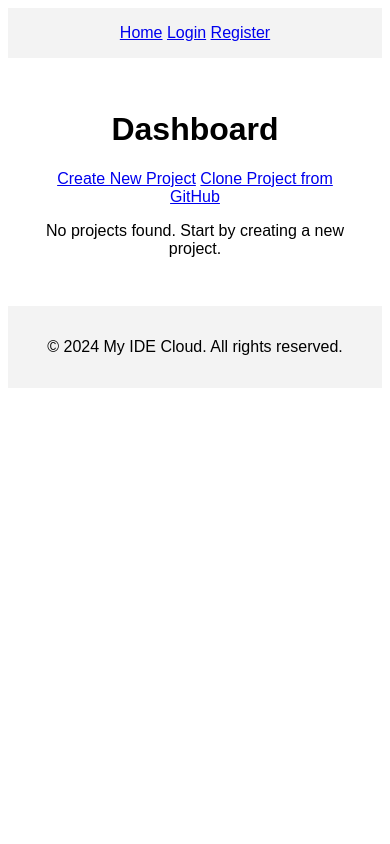
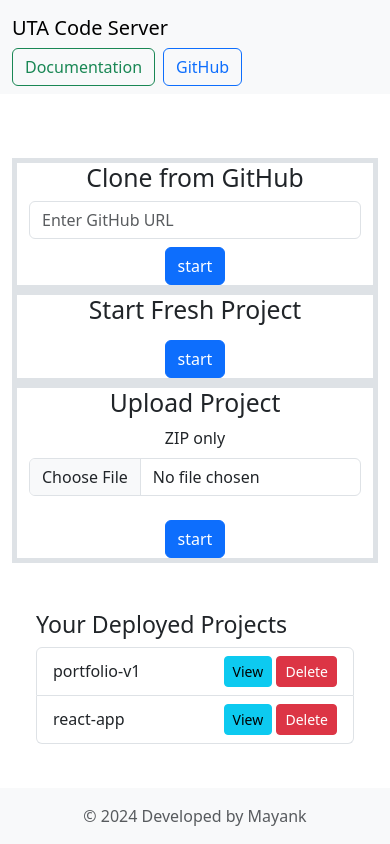
Before and after one commit to mayank-vekariya/my-ide-cloud, a Flask app: page /dashboard in a window 390 px wide. Run offline with Flask 3, Linux system fonts and the light colour scheme; the first user in the database is signed in.

Commit message:
final push-old version

```diff
--- a/app/config.py
+++ b/app/config.py
@@ -1,6 +1,3 @@
-# app/config.py
-import os
-
 class Config:
     SECRET_KEY = '94724552428d304772ad89fdb6df9a21'
     SQLALCHEMY_DATABASE_URI = 'sqlite:///site.db'
--- a/app/main/routes.py
+++ b/app/main/routes.py
@@ -2,13 +2,19 @@ from flask import Blueprint, render_template, redirect, url_for, flash, request,
 from flask_login import current_user, login_required
 from app.models import Project, db
 import subprocess
-import shlex
+import json
+import logging
+
+# Set up logging
+logging.basicConfig(level=logging.INFO)
 
 main_bp = Blueprint('main', __name__, template_folder='templates/main')
 
+
 @main_bp.route('/')
 def home():
-    return render_template('index.html')
+    return render_template('main/index.html')
+
 
 @main_bp.route('/dashboard')
 @login_required
@@ -16,81 +22,80 @@ def dashboard():
     projects = Project.query.filter_by(user_id=current_user.id).all()
     return render_template('main/dashboard.html', projects=projects)
 
-import subprocess
-import logging
-
-# Set up basic configuration for logging
-logging.basicConfig(level=logging.INFO)
+def format_service_name(repo_url):
+    """Simple helper to format GitHub repository URL into a service name compliant with Google Cloud Run constraints."""
+    service_name = repo_url.split('/')[-1].replace('_', '-').lower()
+    if not service_name[0].isalpha():
+        service_name = 'a' + service_name
+    return service_name[:49]  # Ensure service name is within the character limit
 
 def run_command(command):
-    """Run a shell command and yield output lines using a safer approach with detailed logging."""
-    logging.info(f"Executing command: {command}")
+    """Execute a shell command and capture its output."""
+    logging.info(f"Running command: {command}")
+    process = subprocess.Popen(command, stdout=subprocess.PIPE, stderr=subprocess.PIPE, shell=True, text=True)
+    output, error = process.communicate()
+    return output.strip(), error.strip(), process.returncode
+
+def deploy_service_cli(service_name, github_repo):
+    """Deploy a new service to Google Cloud Run using gcloud CLI commands."""
+    image_url = "gcr.io/ide-cloud/my-code-server"
+    project_id = "your-google-cloud-project-id"
+    region = "us-central1"
+    env_var = f"GITHUB_REPO={github_repo}"
+    command = f"gcloud run deploy {service_name} --image {image_url} --update-env-vars {env_var} --platform managed --region {region} --allow-unauthenticated --format=json"
+    output, error, exit_code = run_command(command)
+    if exit_code == 0:
+        return output  # JSON output from gcloud command
+    else:
+        logging.error(f"Error deploying service: {error}")
+        return json.dumps({"error": error})
+
+@main_bp.route('/deploy_git', methods=['POST'])
+def deploy_from_git():
+    github_repo = request.form.get('github_repo')
+    service_name = format_service_name(github_repo)
+    logging.info(f"Deploying GitHub repo {github_repo} as {service_name}")
+
+    # Call the CLI deployment function
+    result = deploy_service_cli(service_name, github_repo)
+    print(result)
+
+    # Process the result
     try:
-        process = subprocess.Popen(command, stdout=subprocess.PIPE, stderr=subprocess.PIPE, shell=True, text=True)
-        for line in process.stdout:
-            logging.info(f"Output: {line.strip()}")
-            yield line
-        process.wait()
-        if process.returncode != 0:
-            # Log stderr if the process failed
-            err = process.stderr.read()
-            logging.error(f"Error: {err.strip()}")
-            yield f"Error: {err.strip()}"
-    except Exception as e:
-        logging.error(f"Exception during command execution: {str(e)}")
-        yield f"Exception: {str(e)}"
+        result_json = json.loads(result)
+        if 'error' in result_json:
+            flash(f"Deployment failed: {result_json['error']}", 'error')
+        else:
+            # Ensure that we are providing all necessary fields expected by the Project model
+            new_project = Project(
+                user_id=current_user.id,
+                github_url=github_repo,
+                s3_url=None,  # Assuming there is no S3 URL at this point
+                status='deployed',  # Adjust based on actual deployment status
+                url = result_json.get('status', {}).get('url'),  # Assuming the deployment result includes a URL; adjust as necessary
+                project_name=service_name
+            )
+            db.session.add(new_project)
+            db.session.commit()
+            flash('Deployment initiated successfully!', 'success')
+    except json.JSONDecodeError as e:
+        flash(f"Failed to parse deployment results: {str(e)}", 'error')
 
-@main_bp.route('/deploy', methods=['POST'])
-def deploy():
-    github_repo = request.form.get('github_repo')
-    command = f"gcloud run deploy my-service --image gcr.io/ide-cloud/my-code-server --update-env-vars GITHUB_REPO={github_repo} --platform managed --region us-central1 --allow-unauthenticated"
-    def generate():
-        for output in run_command(command):
-            yield f"data:{output}\n\n"
-        yield "data:Deployment completed successfully!\n\n"
-    return Response(generate(), mimetype='text/event-stream')
+    return redirect(url_for('main.dashboard'))
 
 
 
-@main_bp.route('/clone_project', methods=['GET', 'POST'])
+@main_bp.route('/view_container/<int:id>', methods=['GET'])
 @login_required
-def clone_project():
-    if request.method == 'POST':
-        github_repo = request.form['github_repo']
-        try:
-            deploy_to_cloud_run(github_repo)
-            flash('Deployment initiated successfully!', 'success')
-        except subprocess.CalledProcessError as e:
-            flash(f'Failed to initiate deployment: {str(e)}', 'error')
-        return redirect(url_for('main.dashboard'))
-    return render_template('main/clone_project.html')
+def view_container(id):
+    project = Project.query.get_or_404(id)
+    return render_template('view_container.html', project=project)
 
-def deploy_to_cloud_run(github_repo):
-    gcloud_path = "C:\\Program Files (x86)\\Google\\Cloud SDK\\google-cloud-sdk\\bin"  # Full path to gcloud
-    project_id = "ide-cloud"
-    service_name = "my-code-server"
-    image_url = f"gcr.io/{project_id}/{service_name}"
-    region = "us-central1"
-    command = [
-        gcloud_path, "run", "deploy", service_name,
-        "--image", image_url,
-        "--update-env-vars", f"GITHUB_REPO={github_repo}",
-        "--platform", "managed",
-        "--region", region,
-        "--allow-unauthenticated"
-    ]
-    subprocess.run(command, check=True)
-
-
-@main_bp.route('/create_project', methods=['GET', 'POST'])
+@main_bp.route('/delete_container/<int:id>', methods=['POST'])
 @login_required
-def create_project():
-    if request.method == 'POST':
-        project_name = request.form['project_name']
-        new_project = Project(name=project_name, user_id=current_user.id)
-        db.session.add(new_project)
-        db.session.commit()
-        flash('Project created successfully!', 'success')
-        return redirect(url_for('main.dashboard'))
-    return render_template('main/create_project.html')
-import logging
+def delete_container(id):
+    project = Project.query.get_or_404(id)
+    db.session.delete(project)
+    db.session.commit()
+    flash('Project deleted successfully!', 'success')
+    return redirect(url_for('main.dashboard'))
--- /dev/null
+++ b/app/templates/base.html
@@ -0,0 +1,33 @@
+<!DOCTYPE html>
+<html lang="en">
+<head>
+    <meta charset="UTF-8">
+    <meta name="viewport" content="width=device-width, initial-scale=1.0">
+    <title>{% block title %}UTA Code Server{% endblock %}</title>
+    <link href="https://cdn.jsdelivr.net/npm/bootstrap@5.3.3/dist/css/bootstrap.min.css" rel="stylesheet" integrity="sha384-QWTKZyjpPEjISv5WaRU9OFeRpok6YctnYmDr5pNlyT2bRjXh0JMhjY6hW+ALEwIH" crossorigin="anonymous">
+</head>
+<body class="d-flex flex-column min-vh-100">
+    <nav class="navbar navbar-expand-lg navbar-light bg-light">
+        <div class="container-fluid">
+            <a class="navbar-brand" href="/">{{ 'UTA Code Server' }}</a>
+            <div class="d-flex">
+                <a href="/documentation" class="btn btn-outline-success me-2">Documentation</a>
+                <a href="https://github.com/" class="btn btn-outline-primary">GitHub</a>
+            </div>
+        </div>
+    </nav>
+
+    <main class="container mt-3 flex-grow-1">
+        {% block content %}
+        {% endblock %}
+    </main>
+
+    <footer class="footer bg-light py-3 mt-auto">
+        <div class="container text-center">
+            <span class="text-muted">© 2024 Developed by Mayank</span>
+        </div>
+    </footer>
+
+    <script src="https://cdn.jsdelivr.net/npm/bootstrap@5.3.3/dist/js/bootstrap.bundle.min.js" integrity="sha384-YvpcrYf0tY3lHB60NNkmXc5s9fDVZLESaAA55NDzOxhy9GkcIdslK1eN7N6jIeHz" crossorigin="anonymous"></script>
+</body>
+</html>
--- a/app/templates/layouts/base.html
+++ /dev/null
@@ -1,29 +0,0 @@
-<!DOCTYPE html>
-<html lang="en">
-<head>
-    <meta charset="UTF-8">
-    <meta name="viewport" content="width=device-width, initial-scale=1.0">
-    <title>{% block title %}My IDE Cloud{% endblock %}</title>
-    <link rel="stylesheet" href="{{ url_for('static', filename='css/style.css') }}">
-</head>
-<body>
-    <header>
-        <nav>
-            <!-- Navigation here -->
-            <a href="{{ url_for('main.home') }}">Home</a>
-            <a href="{{ url_for('auth.login') }}">Login</a>
-            <a href="{{ url_for('auth.register') }}">Register</a>
-        </nav>
-    </header>
-
-    <main>
-        {% block content %}
-        {% endblock %}
-    </main>
-
-    <footer>
-        <p>© 2024 My IDE Cloud. All rights reserved.</p>
-    </footer>
-    <script src="{{ url_for('static', filename='js/main.js') }}"></script>
-</body>
-</html>
--- a/app/templates/main/dashboard.html
+++ b/app/templates/main/dashboard.html
@@ -1,24 +1,52 @@
-{% extends "layouts/base.html" %}
-
-{% block title %}Dashboard{% endblock %}
+{% extends "base.html" %}
 
 {% block content %}
-<h1>Dashboard</h1>
-<div>
-    <a href="{{ url_for('main.create_project') }}">Create New Project</a>
-    <a href="{{ url_for('main.clone_project') }}">Clone Project from GitHub</a>
+<div class="container mt-5">
+    <!-- Interactive Buttons and Input Fields -->
+    <div class="row text-center mb-4">
+        <div class="border border-5 col-md-4">
+            <form id="deployFormgit" action="/deploy" method="post">
+                <h2>Clone from GitHub</h2>
+                <input type="text" name="github_repo" class="form-control" placeholder="Enter GitHub URL" id="github-url" required>
+                <button class="btn btn-primary mt-2">start</button>
+            </form>
+        </div>
+        <div class="border border-5 col-md-4">
+            <form id="deployFormfresh" action="/deploy" method="post">
+                <h2>Start Fresh Project</h2>
+                <button class="btn btn-primary mt-2">start</button>
+            </form>
+        </div>
+        <div class="border border-5 col-md-4">
+            <form id="deployFormzip" action="/deploy" method="post">
+                <h2>Upload Project</h2>
+                <div class="mb-3">
+                  <label for="formFile" class="form-label">ZIP only</label>
+                  <input class="form-control" type="file" id="formFile">
+                </div>
+                <button class="btn btn-primary mt-2">start</button>
+            </form>
+        </div>
+    </div>
+
+    <!-- Container List -->
+    <div class="container mt-5">
+    <h3>Your Deployed Projects</h3>
+    <ul class="list-group">
+        {% for project in projects %}
+        <li class="list-group-item d-flex justify-content-between align-items-center">
+            {{ project.project_name }}
+            <span>
+                <a href="{{ url_for('main.view_container', id=project.id) }}" class="btn btn-info btn-sm">View</a>
+                <form action="{{ url_for('main.delete_container', id=project.id) }}" method="POST" style="display:inline;">
+                    <button type="submit" class="btn btn-danger btn-sm">Delete</button>
+                </form>
+            </span>
+        </li>
+        {% else %}
+        <li class="list-group-item">No projects deployed yet.</li>
+        {% endfor %}
+    </ul>
 </div>
-{% if projects %}
-<ul>
-    {% for project in projects %}
-    <li>
-        {{ project.name }}
-        <a href="{{ url_for('main.open_project', project_id=project.id) }}">Open</a>
-        <a href="{{ url_for('main.delete_project', project_id=project.id) }}">Delete</a>
-    </li>
-    {% endfor %}
-</ul>
-{% else %}
-<p>No projects found. Start by creating a new project.</p>
-{% endif %}
+</div>
 {% endblock %}
```
Also changed, not shown: app/Gcloud-keys/ide-cloud-638ae14ceb55.json (added, +13 -0 lines), app/Gcloud/gcloud.py (added, +76 -0 lines), app/auth/routes.py (+0 -8 lines), app/models.py (+8 -7 lines), app/templates/auth/login.html (+16 -12 lines), app/templates/auth/register.html (+22 -18 lines), app/templates/index.html (deleted, +0 -8 lines), app/templates/layouts/view_container.html (added, +21 -0 lines), app/templates/main/clone_project.html (deleted, +0 -32 lines), app/templates/main/index.html (added, +39 -0 lines), docker/docker-compose.yml (deleted, +0 -21 lines), app/__init__.py (line endings or trailing spaces), instance/site.db, 2 other files.
